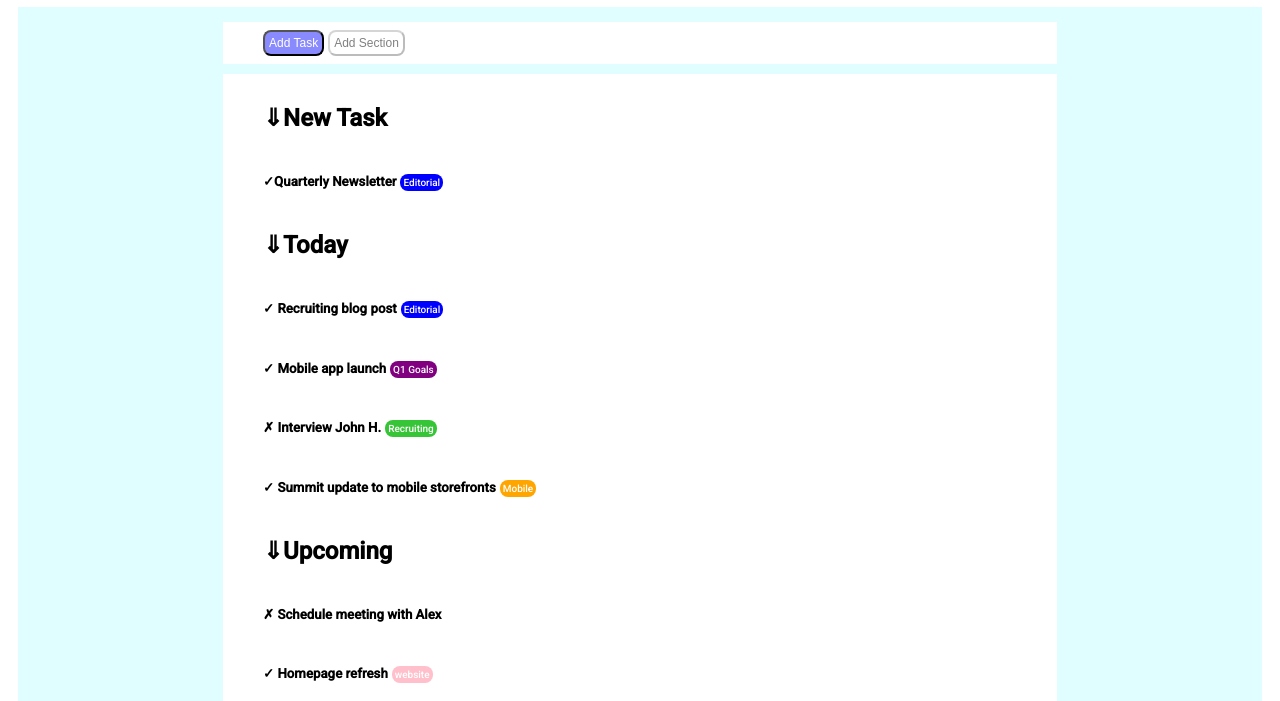
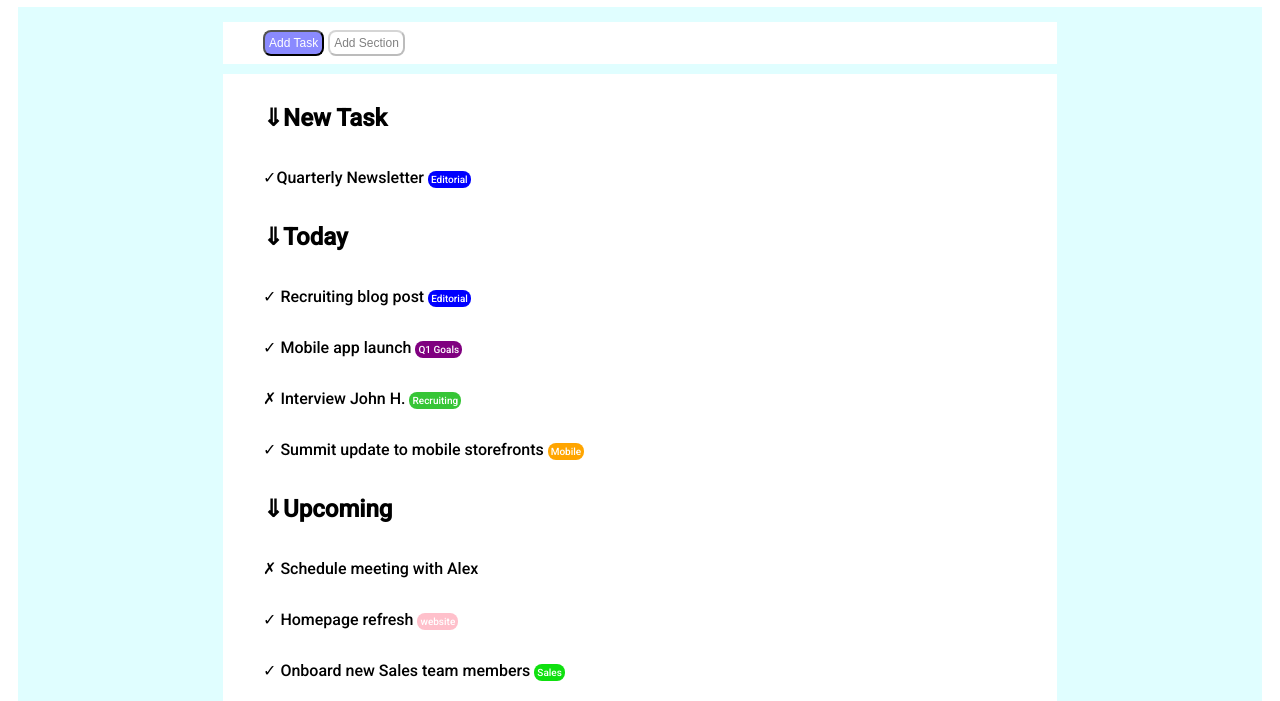
Before and after one commit to Antoniok2/html-css-toboolist, a plain HTML site: page index.html in a window 1280 px wide. Shown: the part 99-800 px from the top of the page. Drawn offline with Linux system fonts and the light colour scheme.

Commit message:
esercizio completo

```diff
--- a/CSS/style.css
+++ b/CSS/style.css
@@ -108,7 +108,7 @@ body{
     font-size: 10px;
 }
 
-h5{
+p{
     display: inline-block;
 }
 
--- a/index.html
+++ b/index.html
@@ -34,25 +34,25 @@
                     <!-- creato primo elenco -->
                 <section class="newtask">
                     <h2><strong>&dArr;New Task</strong></h2>
-                    <h5>&check;Quarterly Newsletter</h5> <span class="editorial">Editorial</span>
+                    <p>&check;Quarterly Newsletter</p> <span class="editorial">Editorial</span>
                 </section>
 
                     <!-- creato secondo elenco -->
                 <section class="today">
                     <h2><Strong>&dArr;Today</Strong></h2>
-                    <h5>&check; Recruiting blog post</h5> <span class="editorial">Editorial</span> <br>
-                    <h5>&check; Mobile app launch</h5> <span class="q1goals">Q1 Goals</span> <br>
-                    <h5>&cross; Interview John H.</h5> <span class="recluiting">Recruiting</span><br>
-                    <h5>&check; Summit update to mobile storefronts</h5> <span class="mobile">Mobile</span>
+                    <p>&check; Recruiting blog post</p> <span class="editorial">Editorial</span> <br>
+                    <p>&check; Mobile app launch</p> <span class="q1goals">Q1 Goals</span> <br>
+                    <p>&cross; Interview John H.</p> <span class="recluiting">Recruiting</span><br>
+                    <p>&check; Summit update to mobile storefronts</p> <span class="mobile">Mobile</span>
                 </section>
 
                 <!-- creato terzo elenco -->
                 <section class="upcoming">
                     <h2><strong>&dArr;Upcoming</strong></h2>
-                    <h5>&cross; Schedule meeting with Alex</h5> <br>
-                    <h5>&check; Homepage refresh</h5> <span class="website">website</span> <br>
-                    <h5>&check; Onboard new Sales team members</h5> <span class="sales">Sales</span> <br>
-                    <h5>&check; Review editorial calendar</h5> <span class="editorial">Editorial</span> <br>
+                    <p>&cross; Schedule meeting with Alex</p> <br>
+                    <p>&check; Homepage refresh</p> <span class="website">website</span> <br>
+                    <p>&check; Onboard new Sales team members</p> <span class="sales">Sales</span> <br>
+                    <p>&check; Review editorial calendar</p> <span class="editorial">Editorial</span> <br>
                 </section>
 
 
```
